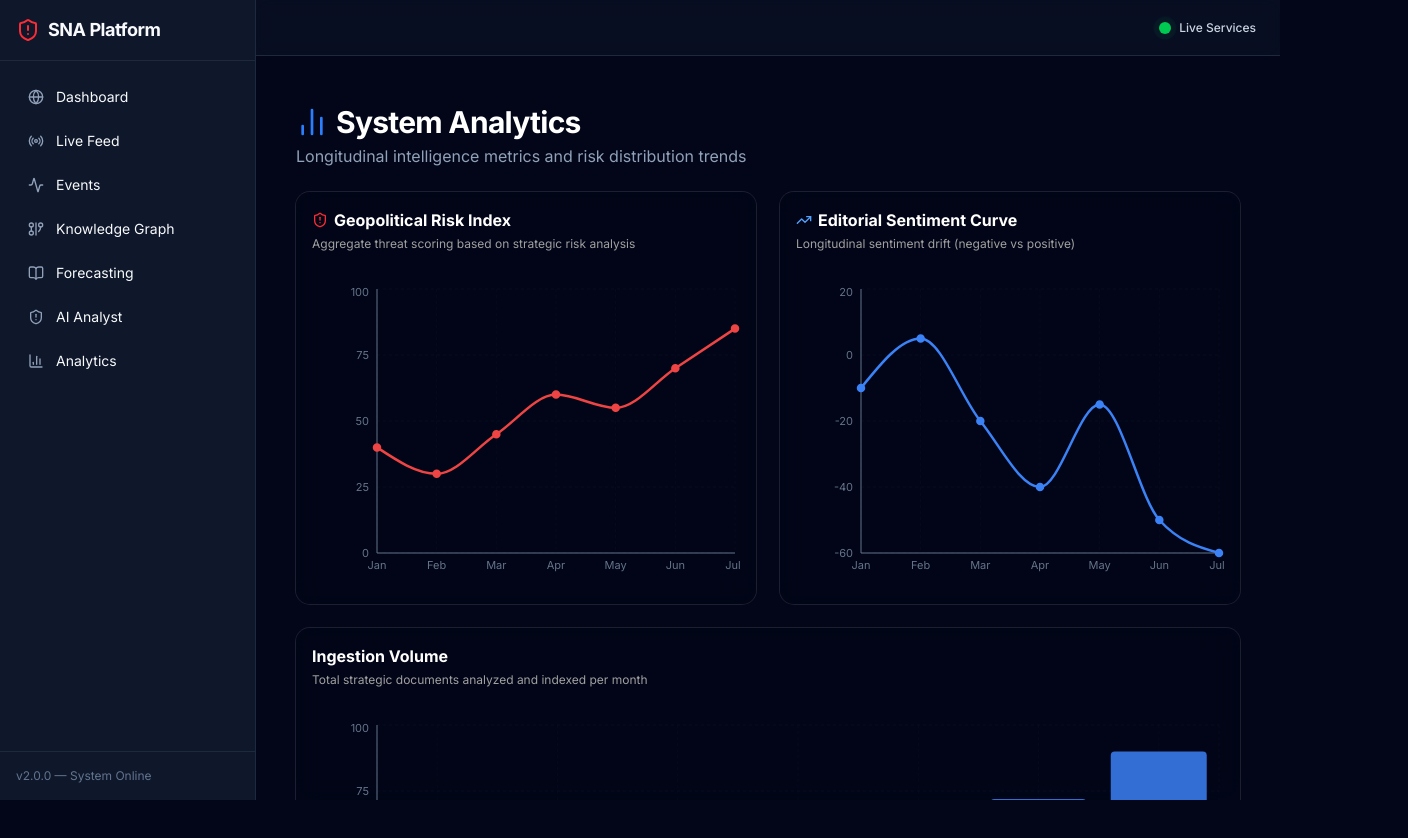
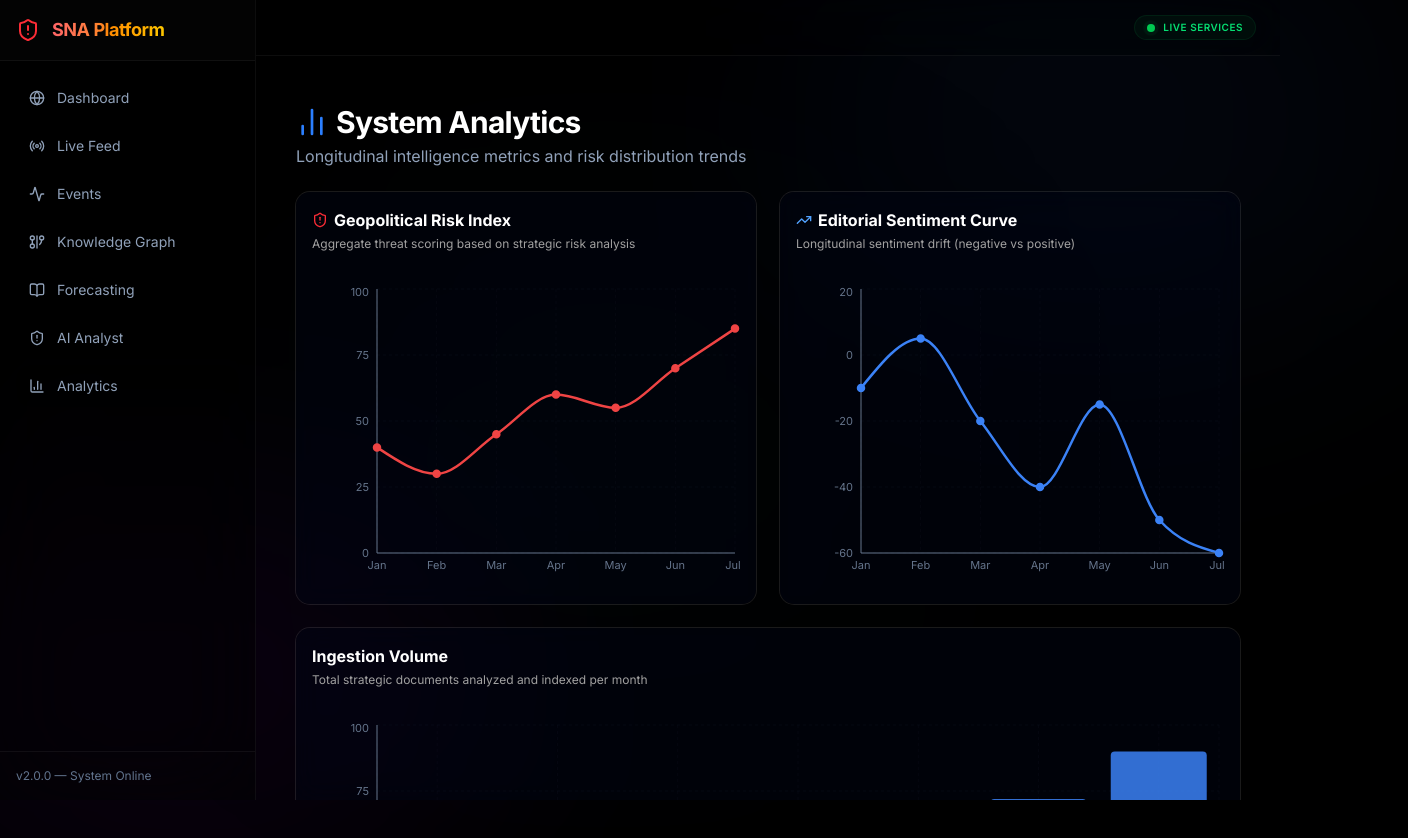
Before and after one commit to krishmaniyar/Strategic-News-Analyzer, a Next.js app in the folder frontend/: page /analytics in a window 1280 px wide. Shown: the top 838 px of the page, 1408 px wide, since content can reach past the window. Before the commit the page ends 800 px from the top, so only its background shows below. Built offline with nearby package versions, Linux system fonts and the light colour scheme.

Commit message:
feat: upgrade UI to liquid glassmorphism, configure backend CORS, and update gitignore

```diff
--- a/frontend/src/app/entities/page.tsx
+++ b/frontend/src/app/entities/page.tsx
@@ -1,5 +1,6 @@
 "use client"
 import { useEffect, useState } from "react"
+import { API_BASE_URL } from "@/lib/api"
 import { EntityGraph } from "@/components/entities/EntityGraph"
 import { Card, CardHeader, CardTitle, CardContent, CardDescription } from "@/components/ui/card"
 import { Badge } from "@/components/ui/badge"
@@ -27,7 +28,7 @@ export default function EntitiesPage() {
     setLoadingList(true)
     setErrorMessage(null)
     try {
-      const res = await fetch("http://localhost:8000/api/v2/entities?limit=50")
+      const res = await fetch(`${API_BASE_URL}/api/v2/entities?limit=50`)
       if (res.ok) {
         const data = await res.json()
         setEntities(data)
@@ -50,7 +51,7 @@ export default function EntitiesPage() {
     if (!entityId) return
     setLoadingGraph(true)
     try {
-      const res = await fetch(`http://localhost:8000/api/v2/entities/${entityId}/graph?hops=2`)
+      const res = await fetch(`${API_BASE_URL}/api/v2/entities/${entityId}/graph?hops=2`)
       if (res.ok) {
         const data = await res.json()
         setGraphData(data)
--- a/frontend/src/app/events/page.tsx
+++ b/frontend/src/app/events/page.tsx
@@ -1,5 +1,6 @@
 "use client"
 import { useEffect, useState } from "react"
+import { API_BASE_URL } from "@/lib/api"
 import { Card, CardHeader, CardTitle, CardDescription, CardContent } from "@/components/ui/card"
 import { Badge } from "@/components/ui/badge"
 import { Button } from "@/components/ui/button"
@@ -27,7 +28,7 @@ export default function EventsPage() {
     setLoading(true)
     setErrorMessage(null)
     try {
-      const res = await fetch("http://localhost:8000/api/v2/events")
+      const res = await fetch(`${API_BASE_URL}/api/v2/events`)
       if (res.ok) {
         const data = await res.json()
         setEvents(data)
@@ -51,7 +52,7 @@ export default function EventsPage() {
     setForecastMessage(null)
     setErrorMessage(null)
     try {
-      const res = await fetch("http://localhost:8000/api/v2/forecasts/generate", {
+      const res = await fetch(`${API_BASE_URL}/api/v2/forecasts/generate`, {
         method: "POST",
         headers: { "Content-Type": "application/json" },
         body: JSON.stringify({ event_id: eventId })
--- a/frontend/src/app/globals.css
+++ b/frontend/src/app/globals.css
@@ -84,37 +84,36 @@
 }
 
 .dark {
-  --background: oklch(0.145 0 0);
+  --background: oklch(0.015 0 0);
   --foreground: oklch(0.985 0 0);
-  --card: oklch(0.205 0 0);
+  --card: rgba(10, 10, 10, 0.45);
   --card-foreground: oklch(0.985 0 0);
-  --popover: oklch(0.205 0 0);
+  --popover: rgba(15, 15, 15, 0.7);
   --popover-foreground: oklch(0.985 0 0);
-  --primary: oklch(0.922 0 0);
-  --primary-foreground: oklch(0.205 0 0);
-  --secondary: oklch(0.269 0 0);
+  --primary: oklch(0.589 0.231 254.4);
+  --primary-foreground: oklch(1 0 0);
+  --secondary: rgba(255, 255, 255, 0.05);
   --secondary-foreground: oklch(0.985 0 0);
-  --muted: oklch(0.269 0 0);
+  --muted: rgba(255, 255, 255, 0.03);
   --muted-foreground: oklch(0.708 0 0);
-  --accent: oklch(0.269 0 0);
+  --accent: rgba(255, 255, 255, 0.07);
   --accent-foreground: oklch(0.985 0 0);
-  --destructive: oklch(0.704 0.191 22.216);
-  --border: oklch(1 0 0 / 10%);
-  --input: oklch(1 0 0 / 15%);
-  --ring: oklch(0.556 0 0);
+  --border: rgba(255, 255, 255, 0.08);
+  --input: rgba(255, 255, 255, 0.05);
+  --ring: rgba(59, 130, 246, 0.5);
   --chart-1: oklch(0.87 0 0);
   --chart-2: oklch(0.556 0 0);
   --chart-3: oklch(0.439 0 0);
   --chart-4: oklch(0.371 0 0);
   --chart-5: oklch(0.269 0 0);
-  --sidebar: oklch(0.205 0 0);
+  --sidebar: rgba(10, 10, 10, 0.3);
   --sidebar-foreground: oklch(0.985 0 0);
-  --sidebar-primary: oklch(0.488 0.243 264.376);
+  --sidebar-primary: oklch(0.589 0.231 254.4);
   --sidebar-primary-foreground: oklch(0.985 0 0);
-  --sidebar-accent: oklch(0.269 0 0);
+  --sidebar-accent: rgba(255, 255, 255, 0.05);
   --sidebar-accent-foreground: oklch(0.985 0 0);
-  --sidebar-border: oklch(1 0 0 / 10%);
-  --sidebar-ring: oklch(0.556 0 0);
+  --sidebar-border: rgba(255, 255, 255, 0.08);
+  --sidebar-ring: rgba(59, 130, 246, 0.5);
 }
 
 @layer base {
@@ -141,19 +140,104 @@
 }
 
 .custom-scrollbar::-webkit-scrollbar-track {
-  background: rgba(30, 41, 59, 0.5); /* Slate-800 opacity for contrast */
+  background: rgba(30, 41, 59, 0.5);
   border-radius: 9999px;
 }
 
 .custom-scrollbar::-webkit-scrollbar-thumb {
-  background: rgba(59, 130, 246, 0.6); /* Semi-transparent blue thumb */
+  background: rgba(59, 130, 246, 0.6);
   border-radius: 9999px;
   border: 2px solid transparent;
   background-clip: padding-box;
 }
 
 .custom-scrollbar::-webkit-scrollbar-thumb:hover {
-  background: rgba(37, 99, 235, 0.85); /* Darker blue on hover */
+  background: rgba(37, 99, 235, 0.85);
   border: 2px solid transparent;
   background-clip: padding-box;
 }
+
+/* ─── Global Liquid Glassmorphism Styling ─── */
+
+/* Frost glass cards */
+.card, [class*="bg-card"], [class*="bg-slate-800/40"], [class*="bg-slate-900"] {
+  backdrop-filter: blur(20px) saturate(140%) !important;
+  -webkit-backdrop-filter: blur(20px) saturate(140%) !important;
+  background-color: rgba(10, 10, 15, 0.55) !important;
+  border: 1px solid rgba(255, 255, 255, 0.08) !important;
+  box-shadow: 0 10px 40px 0 rgba(0, 0, 0, 0.6), inset 0 1px 0 0 rgba(255, 255, 255, 0.05) !important;
+  border-radius: 1rem;
+  transition: transform 0.3s cubic-bezier(0.4, 0, 0.2, 1), box-shadow 0.3s ease !important;
+}
+
+/* Glass buttons transitions */
+button, .button, [class*="bg-primary"], [class*="bg-secondary"], .glass-btn {
+  transition: all 0.3s cubic-bezier(0.4, 0, 0.2, 1) !important;
+  border-radius: 0.75rem !important;
+}
+
+/* Primary Liquid Glass Button */
+[class*="bg-primary"] {
+  background: linear-gradient(135deg, rgba(59, 130, 246, 0.3), rgba(139, 92, 246, 0.3)) !important;
+  border: 1px solid rgba(255, 255, 255, 0.15) !important;
+  box-shadow: 0 4px 15px rgba(59, 130, 246, 0.15), inset 0 1px 0 rgba(255, 255, 255, 0.2) !important;
+  color: #ffffff !important;
+  text-shadow: 0 0 8px rgba(255, 255, 255, 0.4);
+}
+
+[class*="bg-primary"]:hover {
+  background: linear-gradient(135deg, rgba(59, 130, 246, 0.45), rgba(139, 92, 246, 0.45)) !important;
+  border-color: rgba(255, 255, 255, 0.25) !important;
+  box-shadow: 0 6px 20px rgba(59, 130, 246, 0.25), inset 0 1px 0 rgba(255, 255, 255, 0.3) !important;
+  transform: translateY(-1.5px) scale(1.02);
+  filter: brightness(1.1);
+}
+
+[class*="bg-primary"]:active {
+  transform: translateY(0.5px) scale(0.98);
+}
+
+/* Secondary Liquid Glass Button */
+[class*="bg-secondary"] {
+  background: rgba(255, 255, 255, 0.05) !important;
+  border: 1px solid rgba(255, 255, 255, 0.08) !important;
+  box-shadow: inset 0 1px 0 rgba(255, 255, 255, 0.05) !important;
+  color: #e2e8f0 !important;
+}
+
+[class*="bg-secondary"]:hover {
+  background: rgba(255, 255, 255, 0.1) !important;
+  border-color: rgba(255, 255, 255, 0.18) !important;
+  box-shadow: 0 4px 15px rgba(0, 0, 0, 0.3), inset 0 1px 0 rgba(255, 255, 255, 0.1) !important;
+  transform: translateY(-1px) scale(1.01);
+  color: #ffffff !important;
+}
+
+[class*="bg-secondary"]:active {
+  transform: translateY(0.5px) scale(0.99);
+}
+
+/* Outline Glass Buttons */
+[class*="border-input"] {
+  background: rgba(255, 255, 255, 0.02) !important;
+  border: 1px solid rgba(255, 255, 255, 0.08) !important;
+}
+
+[class*="border-input"]:hover {
+  background: rgba(255, 255, 255, 0.08) !important;
+  border-color: rgba(255, 255, 255, 0.15) !important;
+  transform: translateY(-1px);
+}
+
+/* Critical warning alert cards (glow) */
+.border-red-500\/15, .bg-red-500\/5 {
+  background: rgba(239, 68, 68, 0.06) !important;
+  border: 1px solid rgba(239, 68, 68, 0.25) !important;
+  box-shadow: 0 0 20px rgba(239, 68, 68, 0.08), inset 0 1px 0 rgba(255, 255, 255, 0.05) !important;
+}
+
+/* Ambient glow hover on cards */
+.card:hover, [class*="bg-card"]:hover {
+  border-color: rgba(255, 255, 255, 0.12) !important;
+  box-shadow: 0 12px 50px 0 rgba(0, 0, 0, 0.75), inset 0 1px 0 0 rgba(255, 255, 255, 0.08) !important;
+}
--- a/frontend/src/app/layout.tsx
+++ b/frontend/src/app/layout.tsx
@@ -18,56 +18,63 @@ export default function RootLayout({
 }>) {
   return (
     <html lang="en" className="dark">
-      <body className={`${inter.className} bg-slate-950 text-slate-50 flex h-screen overflow-hidden`}>
+      <body className={`${inter.className} bg-black text-slate-100 flex h-screen overflow-hidden relative`}>
+        {/* Ambient Glowing Orbs */}
+        <div className="absolute top-[-10%] right-[-10%] w-[50%] h-[50%] rounded-full bg-blue-900/10 blur-[130px] pointer-events-none z-0" />
+        <div className="absolute bottom-[-10%] left-[-10%] w-[50%] h-[50%] rounded-full bg-purple-950/15 blur-[130px] pointer-events-none z-0" />
+        <div className="absolute top-[40%] left-[30%] w-[35%] h-[35%] rounded-full bg-cyan-950/10 blur-[150px] pointer-events-none z-0" />
+
         {/* Sidebar */}
-        <aside className="w-64 border-r border-slate-800 bg-slate-900 flex flex-col hidden md:flex">
-          <div className="p-4 border-b border-slate-800 flex items-center space-x-2">
-            <ShieldAlert className="h-6 w-6 text-red-500" />
-            <h1 className="font-bold text-lg tracking-tight">SNA Platform</h1>
+        <aside className="w-64 border-r border-white/5 bg-black/40 backdrop-blur-2xl flex flex-col hidden md:flex z-10 relative">
+          <div className="p-4 border-b border-white/5 flex items-center space-x-3 bg-white/[0.01]">
+            <ShieldAlert className="h-6 w-6 text-red-500 animate-pulse" />
+            <h1 className="font-bold text-lg tracking-tight bg-gradient-to-r from-red-400 via-orange-400 to-yellow-400 bg-clip-text text-transparent">
+              SNA Platform
+            </h1>
           </div>
-          <nav className="flex-1 p-4 space-y-1">
-            <Link href="/" className="flex items-center px-3 py-2.5 text-sm rounded-md hover:bg-slate-800 transition-colors">
-              <Globe className="h-4 w-4 mr-3 text-slate-400" /> Dashboard
-            </Link>
-            <Link href="/feed" className="flex items-center px-3 py-2.5 text-sm rounded-md hover:bg-slate-800 transition-colors">
-              <Radio className="h-4 w-4 mr-3 text-slate-400" /> Live Feed
-            </Link>
-            <Link href="/events" className="flex items-center px-3 py-2.5 text-sm rounded-md hover:bg-slate-800 transition-colors">
-              <Activity className="h-4 w-4 mr-3 text-slate-400" /> Events
-            </Link>
-            <Link href="/entities" className="flex items-center px-3 py-2.5 text-sm rounded-md hover:bg-slate-800 transition-colors">
-              <GitGraph className="h-4 w-4 mr-3 text-slate-400" /> Knowledge Graph
-            </Link>
-            <Link href="/forecast" className="flex items-center px-3 py-2.5 text-sm rounded-md hover:bg-slate-800 transition-colors">
-              <BookOpen className="h-4 w-4 mr-3 text-slate-400" /> Forecasting
-            </Link>
-            <Link href="/analyst" className="flex items-center px-3 py-2.5 text-sm rounded-md hover:bg-slate-800 transition-colors">
-              <ShieldAlert className="h-4 w-4 mr-3 text-slate-400" /> AI Analyst
-            </Link>
-            <Link href="/analytics" className="flex items-center px-3 py-2.5 text-sm rounded-md hover:bg-slate-800 transition-colors">
-              <BarChart3 className="h-4 w-4 mr-3 text-slate-400" /> Analytics
-            </Link>
+          <nav className="flex-1 p-4 space-y-1.5">
+            {[
+              { href: "/", label: "Dashboard", icon: Globe },
+              { href: "/feed", label: "Live Feed", icon: Radio },
+              { href: "/events", label: "Events", icon: Activity },
+              { href: "/entities", label: "Knowledge Graph", icon: GitGraph },
+              { href: "/forecast", label: "Forecasting", icon: BookOpen },
+              { href: "/analyst", label: "AI Analyst", icon: ShieldAlert },
+              { href: "/analytics", label: "Analytics", icon: BarChart3 }
+            ].map((item) => {
+              const Icon = item.icon
+              return (
+                <Link
+                  key={item.href}
+                  href={item.href}
+                  className="flex items-center px-3 py-2.5 text-sm rounded-xl text-slate-400 hover:text-white bg-transparent hover:bg-white/5 border border-transparent hover:border-white/5 transition-all duration-300 backdrop-blur-sm"
+                >
+                  <Icon className="h-4 w-4 mr-3 text-slate-400 group-hover:text-white" />
+                  {item.label}
+                </Link>
+              )
+            })}
           </nav>
-          <div className="p-4 border-t border-slate-800 text-xs text-slate-500">
+          <div className="p-4 border-t border-white/5 text-xs text-slate-500 bg-white/[0.005]">
             v2.0.0 — System Online
           </div>
         </aside>
 
         {/* Main Content */}
-        <main className="flex-1 flex flex-col overflow-hidden relative">
-          <header className="h-14 border-b border-slate-800 bg-slate-900/50 backdrop-blur flex items-center px-6">
+        <main className="flex-1 flex flex-col overflow-hidden relative z-10 bg-transparent">
+          <header className="h-14 border-b border-white/5 bg-black/20 backdrop-blur-xl flex items-center px-6">
             <div className="flex-1"></div>
             <div className="flex items-center space-x-4">
-              <div className="flex items-center">
-                <span className="relative flex h-3 w-3 mr-2">
+              <div className="flex items-center px-3 py-1 rounded-full bg-green-500/5 border border-green-500/10">
+                <span className="relative flex h-2 w-2 mr-2">
                   <span className="animate-ping absolute inline-flex h-full w-full rounded-full bg-green-400 opacity-75"></span>
-                  <span className="relative inline-flex rounded-full h-3 w-3 bg-green-500"></span>
+                  <span className="relative inline-flex rounded-full h-2 w-2 bg-green-500"></span>
                 </span>
-                <span className="text-xs font-medium text-slate-300">Live Services</span>
+                <span className="text-[10px] font-semibold text-green-400 uppercase tracking-wider">Live Services</span>
               </div>
             </div>
           </header>
-          <div className="flex-1 overflow-auto p-6 bg-slate-950">
+          <div className="flex-1 overflow-auto p-6 bg-transparent">
             {children}
           </div>
         </main>
--- a/frontend/src/app/page.tsx
+++ b/frontend/src/app/page.tsx
@@ -1,5 +1,6 @@
 "use client"
 import { useState, useEffect, useCallback } from "react"
+import { API_BASE_URL } from "@/lib/api"
 import { GlobalRiskMap } from "@/components/maps/GlobalRiskMap"
 import { CountryArticlePanel } from "@/components/maps/CountryArticlePanel"
 import { AIAnalystChat } from "@/components/analyst/AIAnalystChat"
@@ -26,7 +27,7 @@ export default function Home() {
   useEffect(() => {
     const fetchRiskMap = async () => {
       try {
-        const res = await fetch("http://localhost:8000/api/v2/dashboard/risk_map")
+        const res = await fetch(`${API_BASE_URL}/api/v2/dashboard/risk_map`)
         if (!res.ok) throw new Error(`${res.status}`)
         const data = await res.json()
         setRiskData(data.countries || {})
--- a/frontend/src/components/analyst/AIAnalystChat.tsx
+++ b/frontend/src/components/analyst/AIAnalystChat.tsx
@@ -1,5 +1,6 @@
 "use client"
 import { useState, useRef, useEffect } from "react"
+import { API_BASE_URL } from "@/lib/api"
 import { Card, CardHeader, CardTitle, CardFooter } from "@/components/ui/card"
 import { Button } from "@/components/ui/button"
 import { Badge } from "@/components/ui/badge"
@@ -204,7 +205,7 @@ export function AIAnalystChat() {
     setMessages(prev => [...prev, { id: asstId, role: "assistant", content: "" }])
 
     try {
-      const response = await fetch("http://localhost:8000/api/v2/analyst/query_stream", {
+      const response = await fetch(`${API_BASE_URL}/api/v2/analyst/query_stream`, {
         method: "POST",
         headers: { "Content-Type": "application/json" },
         body: JSON.stringify({ question: userMsg.content })
--- a/frontend/src/components/feed/FetchNewsButton.tsx
+++ b/frontend/src/components/feed/FetchNewsButton.tsx
@@ -417,9 +417,9 @@ function PipelineModal({
                 </div>
               </div>
             </div>
-            {stats.duration_seconds && (
+            {typeof stats.duration_seconds === "number" && (
               <p className="text-center text-[11px] text-slate-400 mt-2">
-                Completed in {(stats.duration_seconds as number).toFixed(1)}s
+                Completed in {stats.duration_seconds.toFixed(1)}s
               </p>
             )}
           </div>
--- a/frontend/src/components/feed/LiveNewsFeed.tsx
+++ b/frontend/src/components/feed/LiveNewsFeed.tsx
@@ -1,5 +1,6 @@
 "use client"
 import { useEffect, useState } from "react"
+import { API_BASE_URL, WS_BASE_URL } from "@/lib/api"
 import { useRealtimeStore } from "@/store/realtime"
 import { Article } from "@/types"
 import { Card, CardContent, CardHeader, CardTitle, CardDescription } from "@/components/ui/card"
@@ -57,7 +58,7 @@ export function LiveNewsFeed({ region }: { region?: string }) {
 
   useEffect(() => {
     // Connect WebSocket
-    const ws = new WebSocket(`ws://localhost:8000/ws/feed`)
+    const ws = new WebSocket(`${WS_BASE_URL}/ws/feed`)
 
     ws.onopen = () => setConnectionStatus("connected")
     ws.onclose = () => setConnectionStatus("disconnected")
@@ -86,7 +87,7 @@ export function LiveNewsFeed({ region }: { region?: string }) {
       try {
         const url = region ? `/api/v2/articles?region=${encodeURIComponent(region)}` : `/api/v2/articles`
         // In real app, proxy via Next.js or use full backend URL
-        const res = await fetch(`http://localhost:8000${url}`)
+        const res = await fetch(`${API_BASE_URL}${url}`)
         if (res.ok) {
           const data = await res.json()
           setHistorical(data.articles || [])
--- a/frontend/src/components/maps/CountryArticlePanel.tsx
+++ b/frontend/src/components/maps/CountryArticlePanel.tsx
@@ -1,5 +1,6 @@
 "use client"
 import { useState, useEffect } from "react"
+import { API_BASE_URL } from "@/lib/api"
 import { X, ExternalLink, TrendingDown, TrendingUp, Minus, Shield, BarChart3, Newspaper } from "lucide-react"
 import { Badge } from "@/components/ui/badge"
 
@@ -70,7 +71,7 @@ export function CountryArticlePanel({ country, riskData, isOpen, onClose }: Coun
       setLoading(true)
       setError(null)
       try {
-        const res = await fetch(`http://localhost:8000/api/v2/dashboard/risk_map/articles?country=${encodeURIComponent(country)}`)
+        const res = await fetch(`${API_BASE_URL}/api/v2/dashboard/risk_map/articles?country=${encodeURIComponent(country)}`)
         if (!res.ok) throw new Error(`${res.status}`)
         const data = await res.json()
         setArticles(data.articles || [])
```
Also changed, not shown: frontend/src/app/forecast/page.tsx (+4 -3 lines), 2 other files (tests, documents, lock files or other folders).
